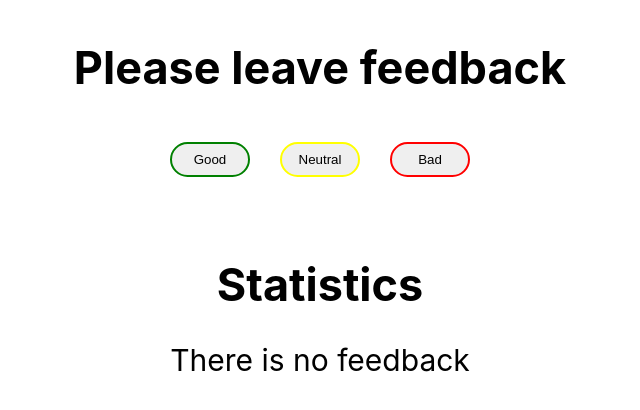
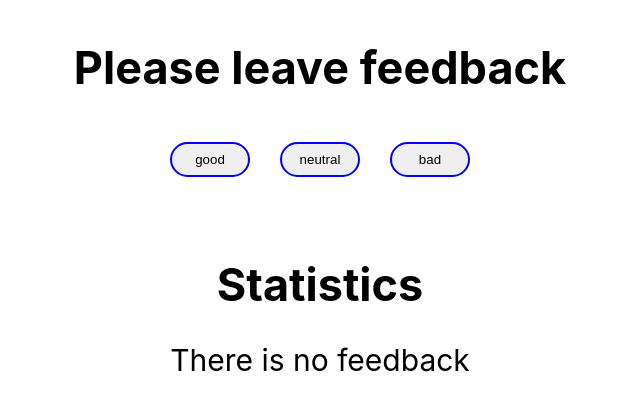
Before and after one commit to alexfil3/goit-react-hw-02-feedback, a React (Create React App) app: page / in a window 1280 px wide. Shown: the top 410 px of the page, without its empty margins (320-960 px from the left). Built offline with nearby package versions, Linux system fonts and the light colour scheme.

Commit message:
prop-types, and some render

```diff
--- a/package.json
+++ b/package.json
@@ -7,6 +7,7 @@
     "@testing-library/jest-dom": "^5.16.3",
     "@testing-library/react": "^12.1.4",
     "@testing-library/user-event": "^13.5.0",
+    "prop-types": "^15.8.1",
     "react": "^18.1.0",
     "react-dom": "^18.1.0",
     "react-scripts": "5.0.1",
--- a/src/components/App.jsx
+++ b/src/components/App.jsx
@@ -12,23 +12,14 @@ export class App extends Component {
     bad: 0,
   };
 
-  handleFeedback = status => {
-    this.setState(prevState => {
-      const statusName = Object.keys(status)[0];
-
-      return {
-        [statusName]: prevState[statusName] + 1,
-      };
-    });
+  handleFeedback = ({ target: { name } }) => {
+    this.setState(prevState => ({
+      [name]: prevState[name] + 1,
+    }));
   };
 
-  countTotalFeedback = () => {
-    const number = Object.values(this.state).reduce(
-      (total, num) => total + num
-    );
-
-    return number;
-  };
+  countTotalFeedback = () =>
+    Object.values(this.state).reduce((total, num) => total + num);
 
   countPositiveFeedbackPercentage = () =>
     Math.round((this.state.good / this.countTotalFeedback()) * 100);
@@ -48,7 +39,7 @@ export class App extends Component {
         <Section title="Please leave feedback">
           <FeedbackOptions
             onLeaveFeedback={this.handleFeedback}
-            options={this.state}
+            options={Object.keys(this.state)}
           />
         </Section>
         <Section title="Statistics">
@@ -57,8 +48,8 @@ export class App extends Component {
               good={this.state.good}
               neutral={this.state.neutral}
               bad={this.state.bad}
-              total={this.countTotalFeedback}
-              positivePercentage={this.countPositiveFeedbackPercentage}
+              total={this.countTotalFeedback()}
+              positivePercentage={this.countPositiveFeedbackPercentage()}
             ></Statistics>
           ) : (
             <Notification message="There is no feedback"></Notification>
--- a/src/components/FeedbackOptions/FeedbackOptions.jsx
+++ b/src/components/FeedbackOptions/FeedbackOptions.jsx
@@ -1,33 +1,28 @@
+import PropTypes from 'prop-types';
 import css from './FeedbackOptions.module.css';
 
 export const FeedbackOptions = ({ onLeaveFeedback, options }) => {
-  const { good, neutral, bad } = options;
-
   return (
     <>
       <ul className={css.buttonsWrapper}>
-        <li>
-          <button
-            className={css.good}
-            onClick={() => onLeaveFeedback({ good })}
-          >
-            Good
-          </button>
-        </li>
-        <li>
-          <button
-            className={css.neutral}
-            onClick={() => onLeaveFeedback({ neutral })}
-          >
-            Neutral
-          </button>
-        </li>
-        <li>
-          <button className={css.bad} onClick={() => onLeaveFeedback({ bad })}>
-            Bad
-          </button>
-        </li>
+        {options.map(option => (
+          <li key={option}>
+            <button
+              name={option}
+              type="button"
+              className={css.button}
+              onClick={onLeaveFeedback}
+            >
+              {option}
+            </button>
+          </li>
+        ))}
       </ul>
     </>
   );
 };
+
+FeedbackOptions.propTypes = {
+  onLeaveFeedback: PropTypes.func.isRequired,
+  options: PropTypes.arrayOf(PropTypes.string).isRequired,
+};
--- a/src/components/FeedbackOptions/FeedbackOptions.module.css
+++ b/src/components/FeedbackOptions/FeedbackOptions.module.css
@@ -5,48 +5,17 @@
     margin-top: 40px;
 }
 
-.good,
-.neutral,
-.bad {
+.button {
     padding: 8px;
     border-radius: 20px;
     transition: transform 0.3s;
     width: 80px;
+    border: 2px solid blue;
 }
 
-.good:hover,
-.good:focus,
-.neutral:hover,
-.neutral:focus,
-.bad:hover,
-.bad:focus {
+.button:hover,
+.button:focus {
     cursor: pointer;
     transform: scale(1.2);
+    background-color: blue;
 }
-
-.good {
-    border: 2px solid green;
-}
-
-.good:hover,
-.good:focus {
-    background-color: green;
-}
-
-.neutral {
-    border: 2px solid yellow;
-}
-
-.neutral:hover,
-.neutral:focus {
-    background-color: yellow;
-}
-
-.bad {
-    border: 2px solid red;
-}
-
-.bad:hover,
-.bad:focus {
-    background-color: red;
-}
--- a/src/components/Notification/Notification.jsx
+++ b/src/components/Notification/Notification.jsx
@@ -1 +1,7 @@
+import PropTypes from 'prop-types';
+
 export const Notification = ({ message }) => <p>{message}</p>;
+
+Notification.propTypes = {
+  message: PropTypes.string.isRequired,
+};
--- a/src/components/Section/Section.jsx
+++ b/src/components/Section/Section.jsx
@@ -1,3 +1,4 @@
+import PropTypes from 'prop-types';
 import css from './Section.module.css';
 
 export const Section = ({ title, children }) => {
@@ -8,3 +9,8 @@ export const Section = ({ title, children }) => {
     </section>
   );
 };
+
+Section.propTypes = {
+  title: PropTypes.string.isRequired,
+  children: PropTypes.node.isRequired,
+};
```
Also changed, not shown: src/components/Statistics/Statistics.jsx (+11 -2 lines), 1 other file (tests, documents, lock files or other folders).
